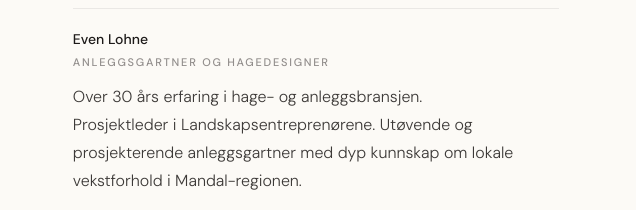
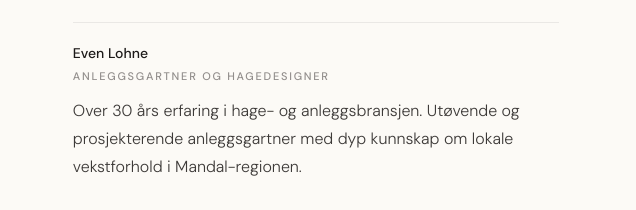
Before and after one commit to sondrelohne-oss/mandal-hage-og-anlegg, a website: page docs/hagedesign.html in a window 1280 px wide. Shown: the part 2502-2712 px from the top of the page, 644-1280 px from the left. Drawn offline with nearby package versions, Linux system fonts and the light colour scheme; a script that the page names is missing.

Commit message:
Remove Landskapsentreprenørene references

```diff
--- a/docs/hagedesign.html
+++ b/docs/hagedesign.html
@@ -136,7 +136,7 @@
       <p class="text-sm font-medium" style="color: var(--color-ink);">Even Lohne</p>
       <p class="eyebrow mt-1" style="color: var(--color-ink-faint);">Anleggsgartner og hagedesigner</p>
       <p class="text-base leading-[1.75] mt-3 font-light" style="color: var(--color-ink-light); max-width: 28rem;">
-        Over 30 års erfaring i hage- og anleggsbransjen. Prosjektleder i Landskapsentreprenørene. Utøvende og prosjekterende anleggsgartner med dyp kunnskap om lokale vekstforhold i Mandal-regionen.
+        Over 30 års erfaring i hage- og anleggsbransjen. Utøvende og prosjekterende anleggsgartner med dyp kunnskap om lokale vekstforhold i Mandal-regionen.
       </p>
     </div>
 
```
Also changed, not shown: docs/om-oss.html (+0 -1 lines), dist/hagedesign.html, dist/om-oss.html.
